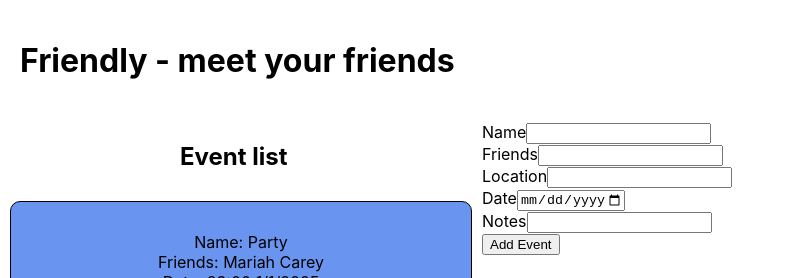
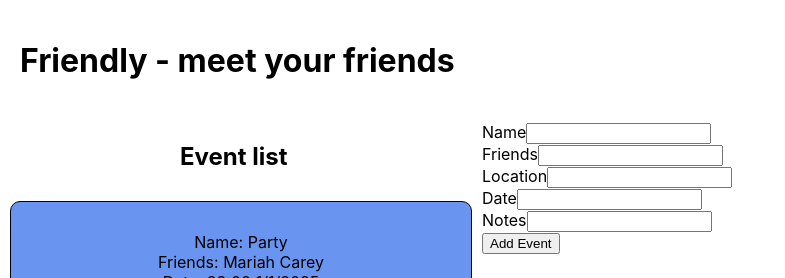
Before and after one commit to guyna25/Friendly, a React (Create React App) app in the folder react-client/: page / in a window 1280 px wide. Shown: the top 278 px of the page, without its empty margins (0-785 px from the left). Built offline with nearby package versions, Linux system fonts and the light colour scheme.

Commit message:
New event complete

```diff
--- a/react-client/package.json
+++ b/react-client/package.json
@@ -8,6 +8,7 @@
     "@testing-library/user-event": "^13.5.0",
     "fs": "^0.0.1-security",
     "react": "^18.2.0",
+    "react-datepicker": "^4.14.0",
     "react-dom": "^18.2.0",
     "react-scripts": "5.0.1",
     "web-vitals": "^2.1.4"
@@ -38,6 +39,7 @@
   },
   "devDependencies": {
     "@types/react": "^18.2.8",
+    "@types/react-datepicker": "^4.11.2",
     "@types/react-dom": "^18.2.4"
   }
 }
--- a/react-client/src/App.tsx
+++ b/react-client/src/App.tsx
@@ -2,42 +2,44 @@ import NewEvent from './components/NewEvent/NewEvent';
 import Events from './components/Events/EventsList';
 
 import './App.css';
-import React from 'react';
+import React, { useState } from 'react';
 import EventType from './components/Events/EventType';
 
 function App() {
 
-  const event_stubs : EventType[] = [
+  const [eventStubs, setEventStubs] = useState([
     {"eventTitle": "Party",
-    "friendNames": ["Mariah Carey"],
+    "friends": ["Mariah Carey"],
     "location": "Times square",
     "date": new Date("2025-01-01T23:00:00.000+00:00"),
     "notes": "Not actually invited"
       },
       {"eventTitle": "Drinks",
-    "friendNames": ["Pink", "Katy perry", "Gaga"],
+    "friends": ["Pink", "Katy perry", "Gaga"],
     "location": "Beerman",
     "date": new Date("2025-09-27T20:05:00.000+00:00"),
     "notes": undefined
       },
       {"eventTitle": "Board games",
-    "friendNames": ["Willy wonka"],
+    "friends": ["Willy wonka"],
     "location": "Neary the chocolate factory",
     "date": new Date("2000-01-01T00:08:00.000+00:00"),
     "notes": "A lot less messy"
       }
-  ]
+  ]);
 
   const addEventHandler = (data : Map<string, any>) => {
-    console.log('Phew...Here;s your data');
+    // console.log('Phew...Here;s your data');
     console.log(data);
+    setEventStubs([...eventStubs, data as unknown as EventType]
+      );
   }
 
   return (
     <div>
     <h1 style={{'padding': '20px'}}>Friendly - meet your friends</h1>
       <div style={{'float': 'left'}}>
-        <Events events={event_stubs} title={"Event list"}/>
+        <Events events={eventStubs} title={"Event list"}/>
       </div>
       <div style={{'float': 'left'}}>
       <NewEvent onAddEvent={addEventHandler}/>
--- a/react-client/src/components/Events/EventItem.tsx
+++ b/react-client/src/components/Events/EventItem.tsx
@@ -17,7 +17,7 @@ const StyledEventItem = styled.li`
 const EventItem: React.FC<EventType> = (props) => {
     return (<StyledEventItem>
         <div>Name: {props.eventTitle}</div>
-        <div>Friends: {props.friendNames.join(", ")}</div>
+        <div>Friends: {props.friends.join(", ")}</div>
         <div>Date: {`${get_full_day_hour(props.date)} ${props.date.toLocaleDateString()}`}</div>
         <div>Location: {props.location}</div>
         {props.notes !== "" && <div>Notes: {props.notes}</div>}
--- a/react-client/src/components/Events/EventType.tsx
+++ b/react-client/src/components/Events/EventType.tsx
@@ -1,6 +1,6 @@
 export default interface EventType {
     "eventTitle": string,
-    "friendNames": string[],
+    "friends": string[],
     "location": string,
     "notes": string | undefined,
     "date": Date
--- a/react-client/src/components/Events/EventsList.tsx
+++ b/react-client/src/components/Events/EventsList.tsx
@@ -17,7 +17,7 @@ const Events : React.FC<{title: string, events:EventType[]}>= (props) => {
     return <><EventListTitle> {props.title} </EventListTitle><StyledEventList>
     {props.events.map(e =>
       <EventItem
-        eventTitle={e.eventTitle} friendNames={e.friendNames}
+        eventTitle={e.eventTitle} friends={e.friends}
         location={e.location}
         date={e.date}
         notes={e.notes ?? ''}/>
--- a/react-client/src/components/NewEvent/EventForm.tsx
+++ b/react-client/src/components/NewEvent/EventForm.tsx
@@ -1,12 +1,13 @@
-import React, { useRef} from "react";
+import React, { useRef, useState} from "react";
+import DatePicker from 'react-datepicker';
+import 'react-datepicker/dist/react-datepicker.css';
 
 const EventForm : React.FC<any> = (props) => {
     const eventTitleInputRef = useRef<HTMLInputElement>(null);
     const friendsInputRef = useRef<HTMLInputElement>(null);
     const locationInputRef = useRef<HTMLInputElement>(null);
-    const dateInputRef = useRef<HTMLInputElement>(null);
+    const [dateInput, setDateInput] = useState<Date | null>(null);
     const notesInputRef = useRef<HTMLInputElement>(null);
-    // const formRef = useRef(null);
 
     const resetForm = () => {
         if (eventTitleInputRef.current !== null) {
@@ -18,8 +19,8 @@ const EventForm : React.FC<any> = (props) => {
         if (locationInputRef.current !== null) {
             locationInputRef.current.value = '';
         }
-        if (dateInputRef.current !== null) {
-            dateInputRef.current.value = '';
+        if (dateInput !== null) {
+            setDateInput(null);
         }
         if (notesInputRef.current !== null) {
             notesInputRef.current.value = '';
@@ -30,14 +31,13 @@ const EventForm : React.FC<any> = (props) => {
         event.preventDefault();
         const eventData = {
             name: eventTitleInputRef.current?.value,
-            friends: friendsInputRef.current?.value,
+            friends: friendsInputRef.current?.value.split(" "),
             location: locationInputRef.current?.value,
-            date: dateInputRef.current?.value,
+            date: dateInput,
             notes: notesInputRef.current?.value,
         };
-        console.log(eventData);
         props.onSaveEvent(eventData);
-        // resetForm();
+        resetForm();
     };
 
 
@@ -47,26 +47,33 @@ const EventForm : React.FC<any> = (props) => {
                 <label>Name</label>
                 <input type="text" ref={eventTitleInputRef} />
             </div>
-            <div className="new-event__control" ref={friendsInputRef}>
+            <div className="new-event__control">
                 <label>Friends</label>
-                <input type="text"/>
+                <input type="text" ref={friendsInputRef}/>
             </div>
-            <div className="new-event__control" ref={locationInputRef}>
+            <div className="new-event__control" >
                 <label>Location</label>
-                <input type="text"/>
+                <input type="text" ref={locationInputRef}/>
             </div>
-            <div className="new-event__control" ref={dateInputRef}>
+            <div className="new-event__control">
                 <label>Date</label>
-                <input type="date" min="2019-01-01" max="2100-01-01"/>
+                <DatePicker
+            selected={dateInput}
+            onChange={(date) => setDateInput(date)}
+            dateFormat="MMMM d, yyyy h:mm aa"
+            showTimeSelect={true}
+            timeIntervals={15}
+            minDate={new Date("2019-01-01")}
+            maxDate={new Date("2100-01-01")}
+          />
             </div>
-            <div className="new-event__control" ref={notesInputRef}>
+            <div className="new-event__control" >
                 <label>Notes</label>
-                <input type="text"/>
+                <input type="text" ref={notesInputRef}/>
             </div>
 
             <div className="new-expense__actions">
                 <button type="submit">Add Event</button>
-
             </div>
         </div>
     </form>
--- a/react-client/src/components/NewEvent/NewEvent.tsx
+++ b/react-client/src/components/NewEvent/NewEvent.tsx
@@ -1,6 +1,5 @@
 import React from "react";
 import EventForm from "./EventForm";
-import { EventType } from "@testing-library/react";
 
 const NewEvent : React.FC<any>= (props) => {
 
```
Also changed, not shown: 1 other file (tests, documents, lock files or other folders).
